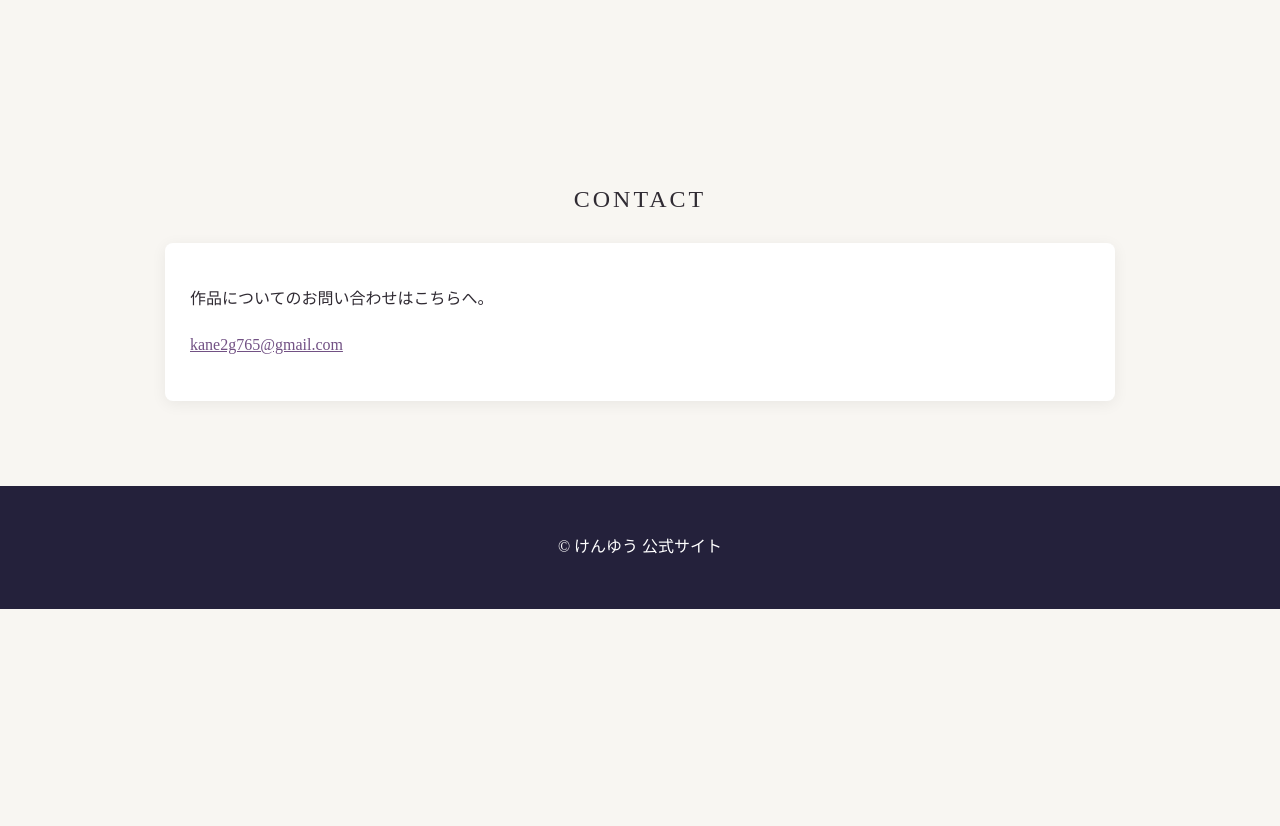
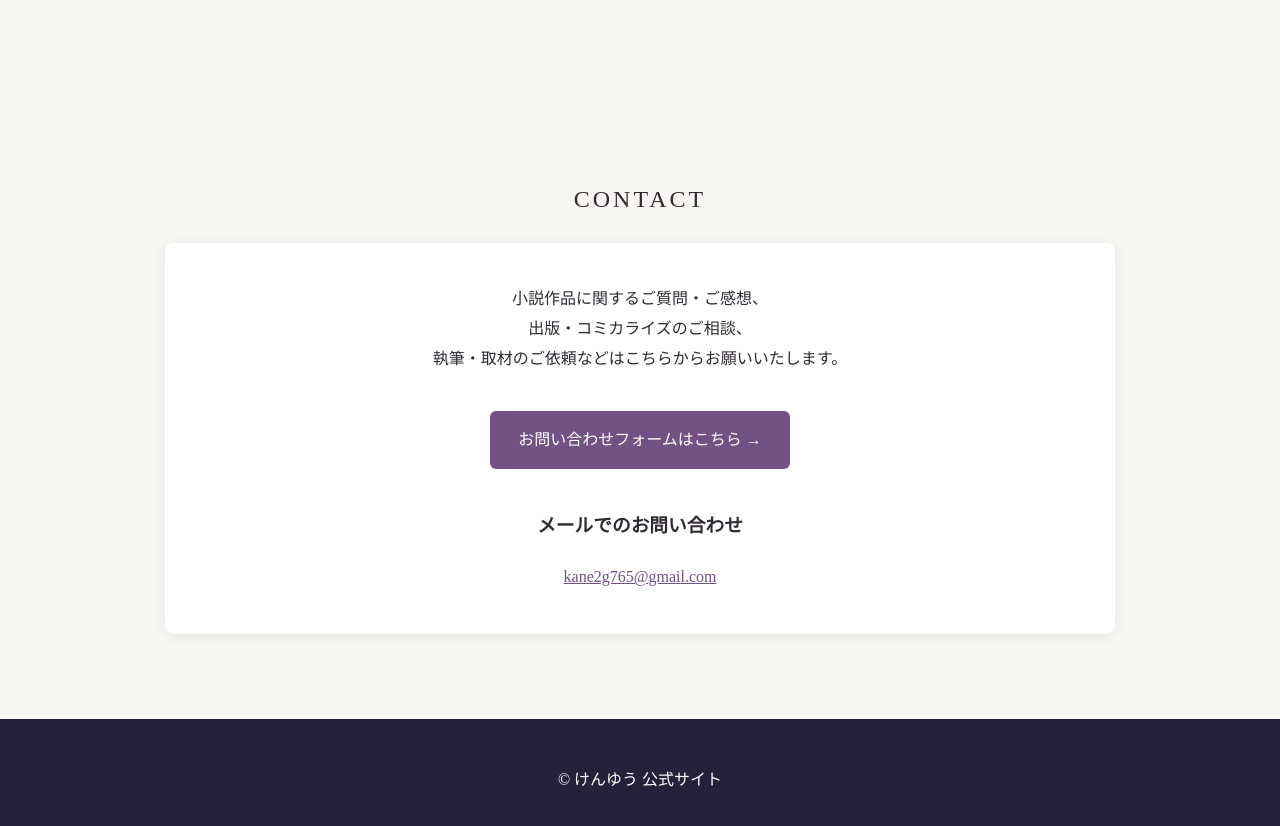
Before and after one commit to kane2g765-rgb/kane2g, a plain HTML site: page index.html in a window 1280 px wide. Shown: the part 4162-4988 px from the top of the page. Before the commit the page ends 4771 px from the top, so only its background shows below. Drawn offline with Linux system fonts and the light colour scheme.

Commit message:
Update index.html

```diff
--- a/index.html
+++ b/index.html
@@ -482,13 +482,45 @@ header nav {
 
 </section>
 
-  <section id="contact">
-    <h2>CONTACT</h2>
-    <div class="card">
-      <p>作品についてのお問い合わせはこちらへ。</p>
-      <p><a href="mailto:kane2g765@gmail.com">kane2g765@gmail.com</a></p>
-    </div>
-  </section>
+
+<section id="contact">
+
+  <h2>CONTACT</h2>
+
+  <div class="card" style="text-align:center;">
+
+    <p>
+      小説作品に関するご質問・ご感想、<br>
+      出版・コミカライズのご相談、<br>
+      執筆・取材のご依頼などはこちらからお願いいたします。
+    </p>
+
+    <p>
+      <a href="https://docs.google.com/forms/d/e/1FAIpQLSco_dN8e6YwzAdxEj11TFMQ-Q4ik0hofTY9rHHA3zFImERxGg/viewform"
+         target="_blank"
+         rel="noopener noreferrer"
+         style="display:inline-block;
+                margin:20px auto;
+                padding:14px 28px;
+                background:#725184;
+                color:white;
+                text-decoration:none;
+                border-radius:6px;">
+        お問い合わせフォームはこちら →
+      </a>
+    </p>
+
+    <h3>メールでのお問い合わせ</h3>
+
+    <p>
+      <a href="mailto:kane2g765@gmail.com">
+        kane2g765@gmail.com
+      </a>
+    </p>
+
+  </div>
+
+</section>
 
 </main>
 
```
